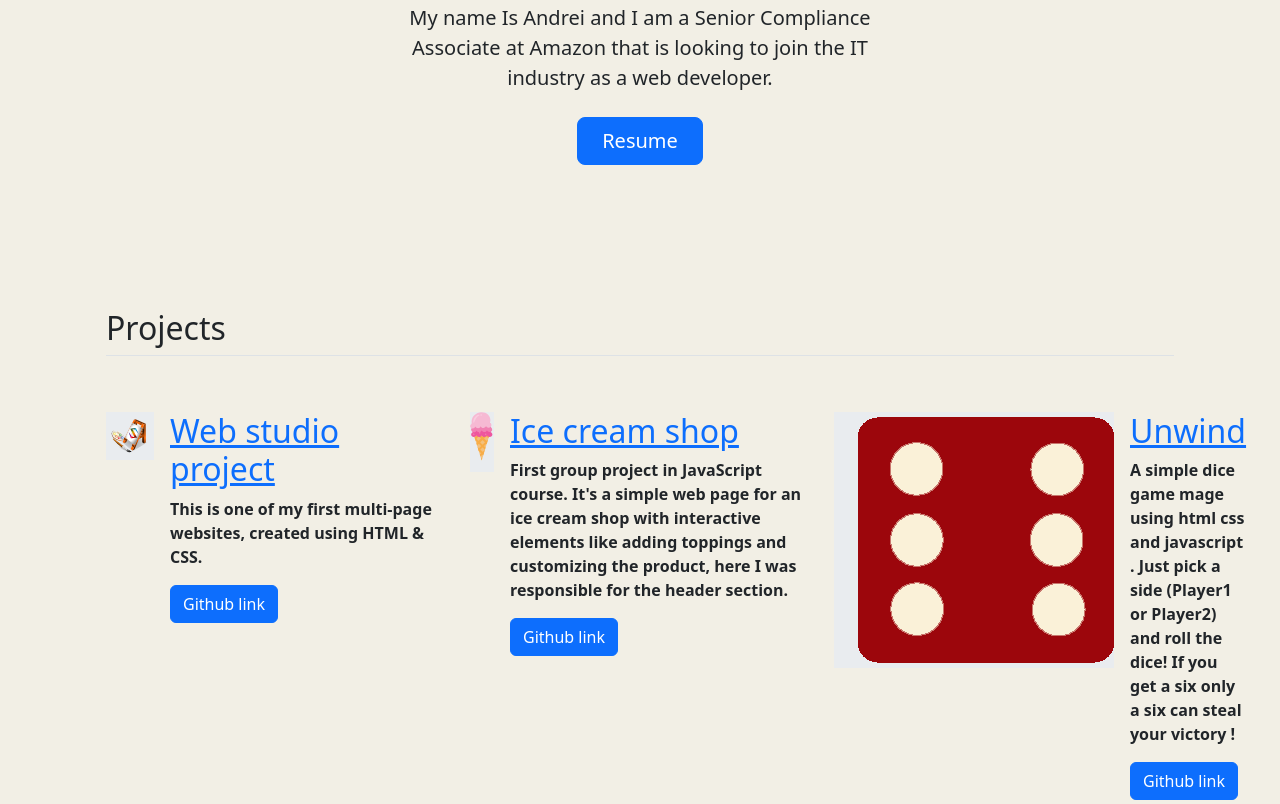
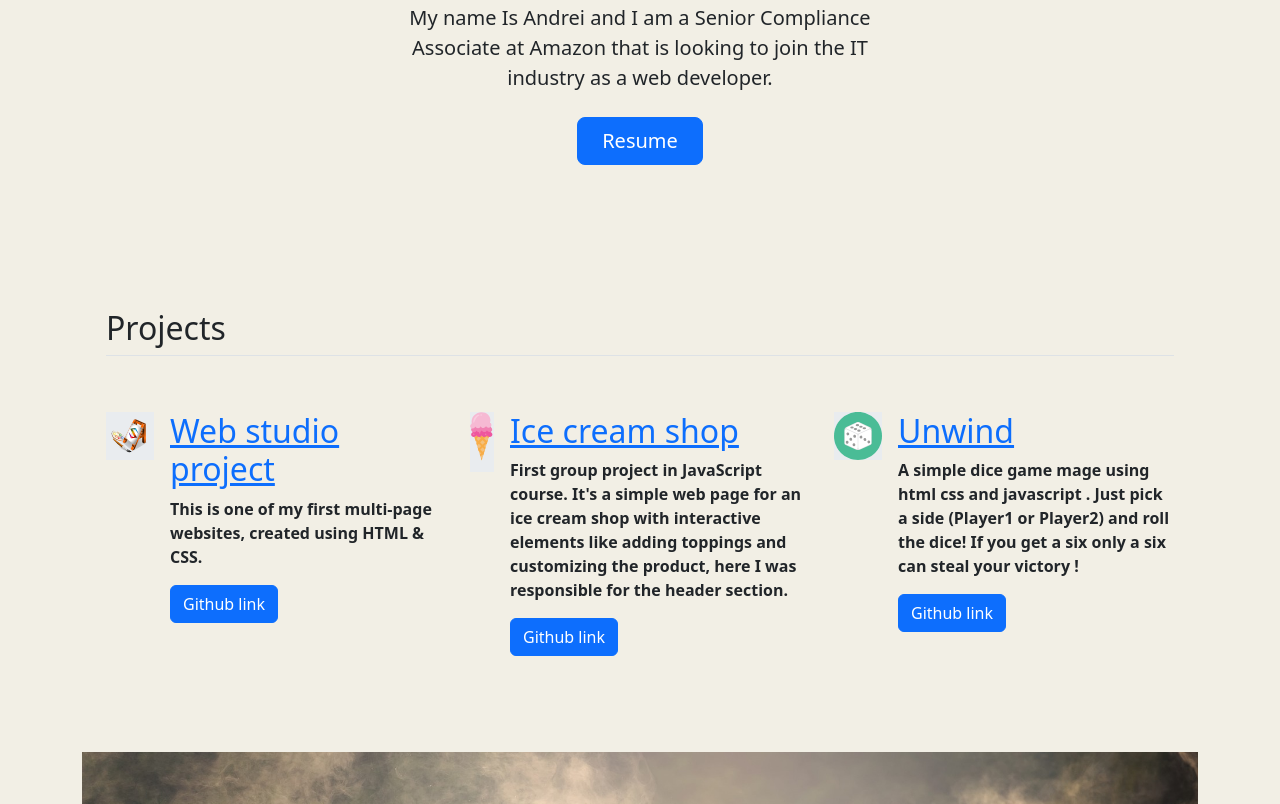
Before and after one commit to BobliHH/personal_site, a website: page index.html in a window 1280 px wide. Shown: the part 436-1240 px from the top of the page. Drawn offline with nearby package versions, Linux system fonts and the light colour scheme.

Commit message:
changed dice svg

```diff
--- a/index.html
+++ b/index.html
@@ -113,8 +113,8 @@
             <div
               class="icon-square text-body-emphasis bg-body-secondary d-inline-flex align-items-center justify-content-center fs-4 flex-shrink-0 me-3"
             >
-               <svg class="bi" width="1em" height="1em">
-                <img src="./img/dice6.png" alt="dice">
+               <svg class="bi" width="2em" height="2em">
+                <img src="./img/dice-svgrepo-com.svg" alt="dice">
               </svg>
             </div>
             <div>
```
Also changed, not shown: img/dice-svgrepo-com.svg (added).
